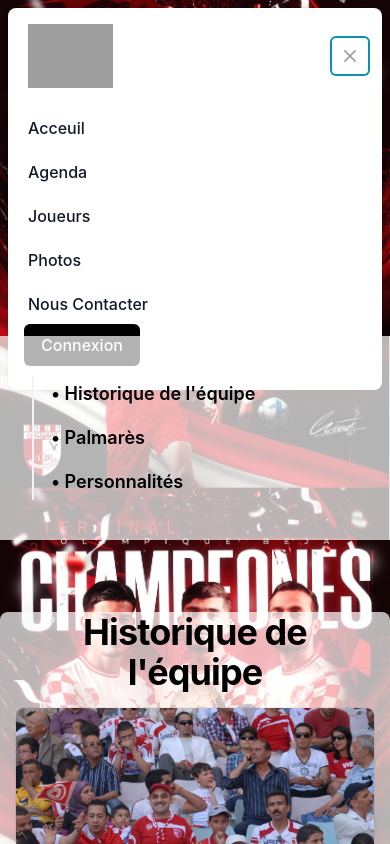
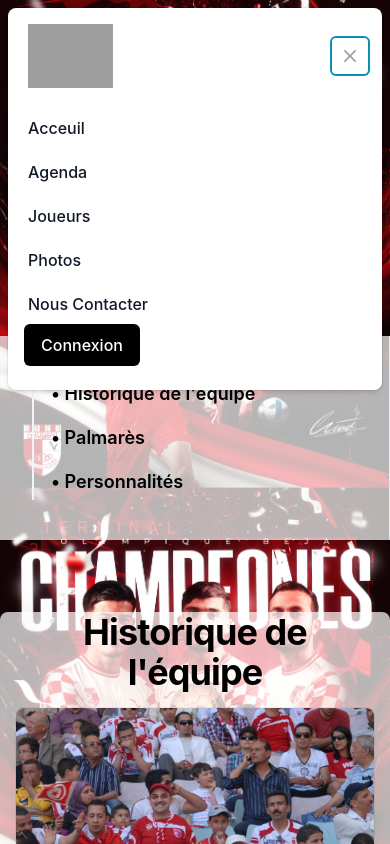
Before and after one commit to AnasBeast/ob-website, a React (Create React App) app: page / in a window 390 px wide. Both pictures are taken after a click on the button "Open main menu". Shown: the top 844 px of the page. Built offline with nearby package versions, Linux system fonts and the light colour scheme; grey boxes are pictures that could not be loaded.

Commit message:
navbar overlap

```diff
--- a/src/components/Navbar.jsx
+++ b/src/components/Navbar.jsx
@@ -76,7 +76,7 @@ const NavBar = () => {
             leaveFrom="opacity-100 scale-100"
             leaveTo="opacity-0 scale-95"
             >
-            <Popover.Panel focus className="absolute inset-x-0 top-0 origin-top transform p-2 transition md:hidden z-50">
+            <Popover.Panel focus className="absolute inset-x-0 top-0 origin-top transform p-2 transition md:hidden z-[61]">
                 <div className="overflow-hidden rounded-lg bg-white shadow-md ring-1 ring-black ring-opacity-5">
                 <div className="flex items-center justify-between px-5 pt-4">
                     <div>
```
